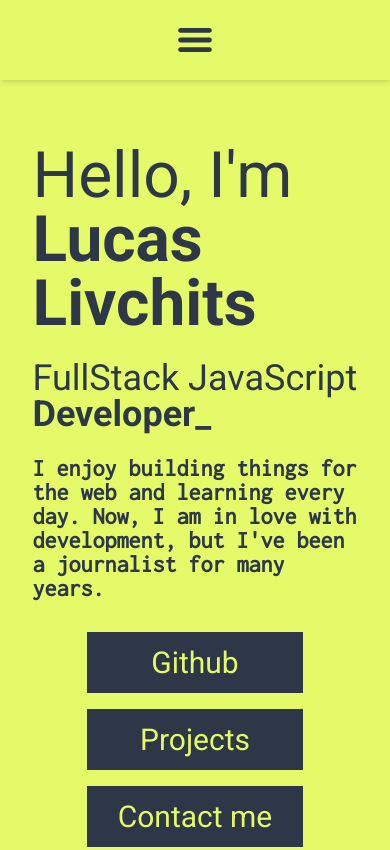
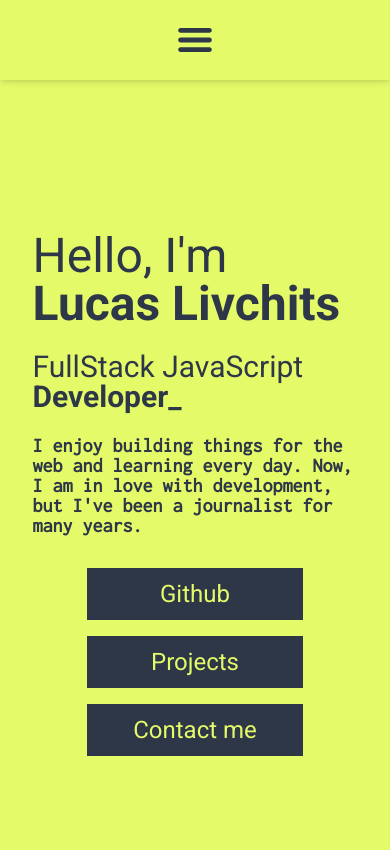
Before and after one commit to livchits/personal-page, a website built with Parcel: page src/index.html in a window 390 px wide. Shown: the top 850 px of the page. Built offline with nearby package versions, Linux system fonts and the light colour scheme; what tailwindcss-typography would draw is missing.

Commit message:
Smaller fonts for mobile

```diff
--- a/src/index.html
+++ b/src/index.html
@@ -45,17 +45,17 @@
       class="bg-canary flex flex-col justify-center min-h-screen"
     >
       <div class="w-5/6 mx-auto my-16">
-        <h1 class="text-6xl text-shadow leading-none">
+        <h1 class="text-5xl text-shadow leading-none">
           Hello, I'm <span class="font-bold">Lucas Livchits</span>
         </h1>
-        <p class="text-4xl leading-none my-6">
+        <p class="text-3xl leading-none my-6">
           FullStack JavaScript <span class="font-bold">Developer_</span>
         </p>
-        <p class="font-mono font-bold text-2xl leading-none">
+        <p class="font-mono font-bold text-xl leading-none">
           I enjoy building things for the web and learning every day. Now, I am
           in love with development, but I've been a journalist for many years.
         </p>
-        <ul class="text-3xl w-2/3 mx-auto mt-8">
+        <ul class="text-2xl w-2/3 mx-auto mt-8">
           <li class="p-2 bg-gray-800 text-canary text-center my-4">
             <a href="">Github</a>
           </li>
```
